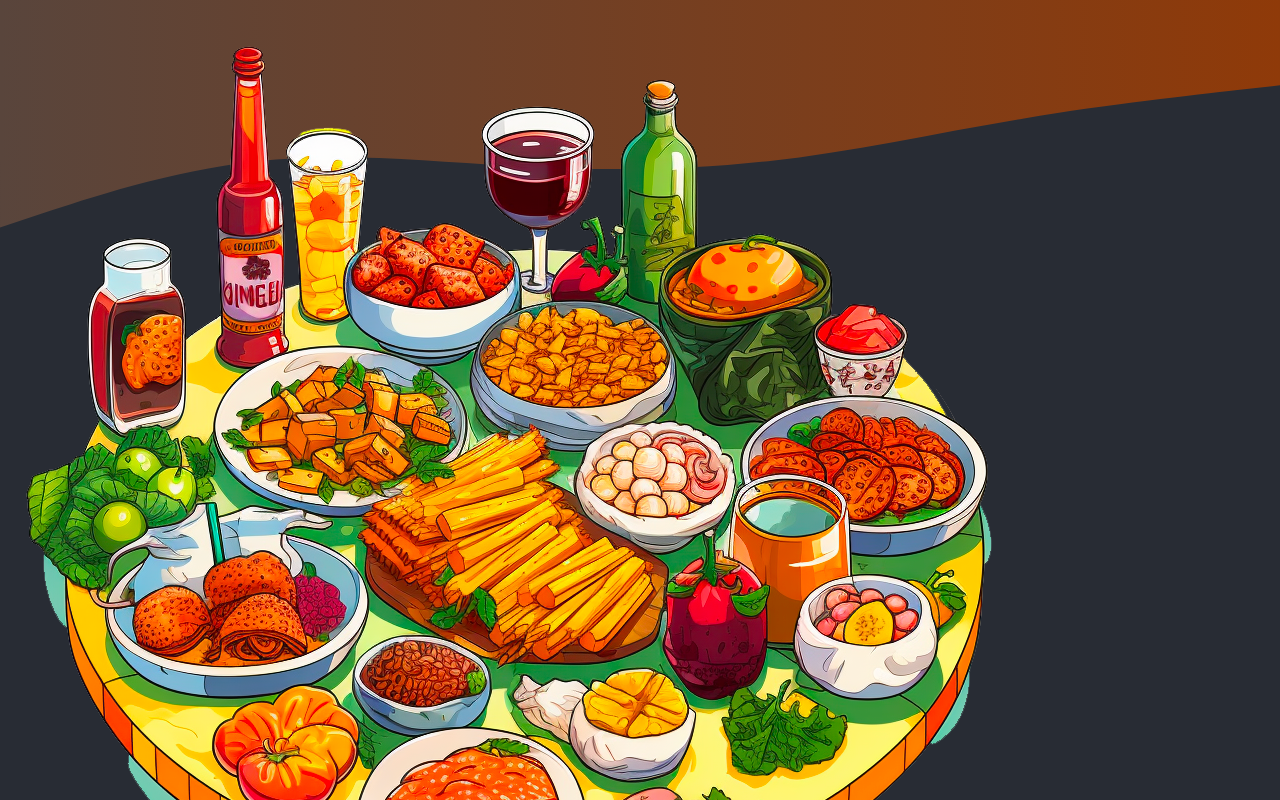
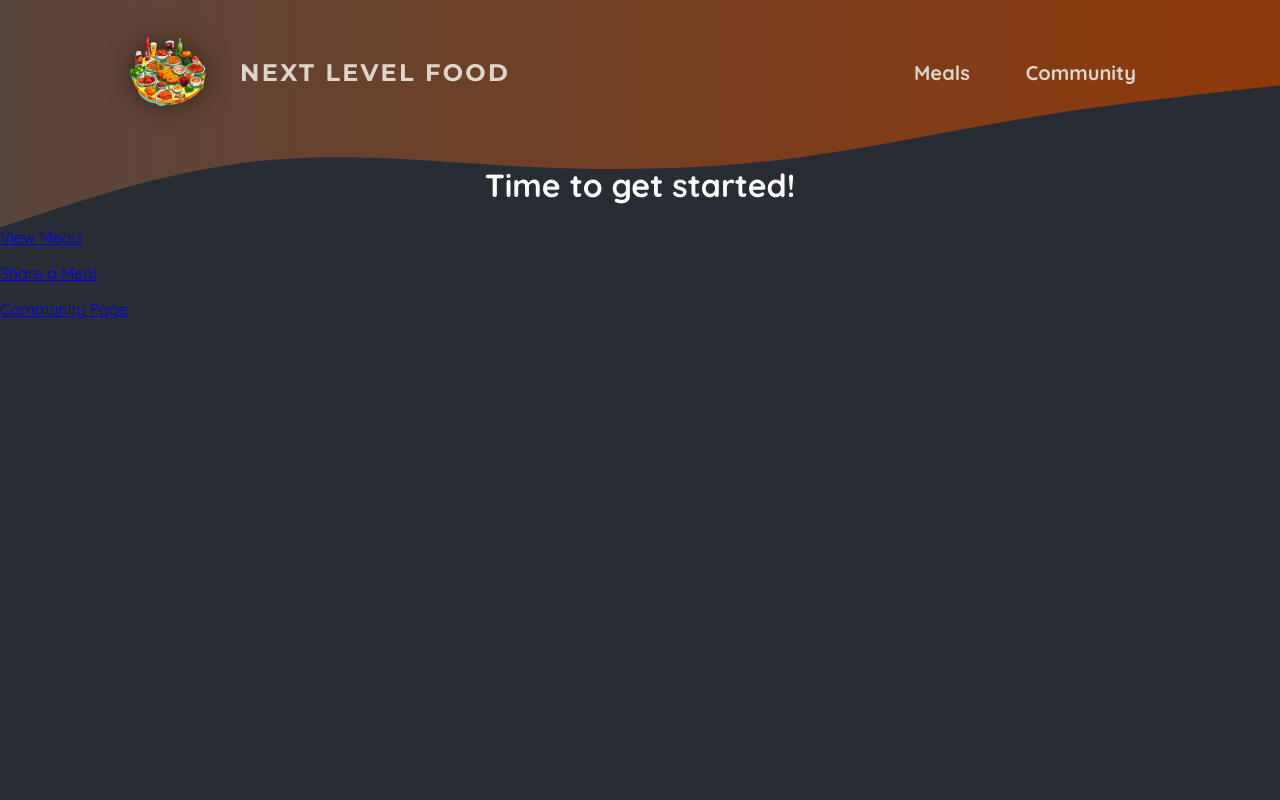
Before and after one commit to leepard1130/react-foodie, a Next.js app: page / in a window 1280 px wide. Shown: the top 800 px of the page. Built offline with nearby package versions, Linux system fonts and the light colour scheme.

Commit message:
adding main-header.css

```diff
--- a/app/components/main-header.js
+++ b/app/components/main-header.js
@@ -1,14 +1,15 @@
 import logoImage from '@/public/images/logo.png';
 import Link from 'next/link';
+import classes from './main-header.module.css'
 
 export default function MainHeader() {
     return(
-        <>
-            <Link href="/">
+        <header className={classes.header}>
+            <Link className={classes.logo} href="/">
                 <img src={logoImage.src} alt="Foodie Logo"/>
                 Next Level Food
             </Link>
-            <nav>
+            <nav className={classes.nav}>
                 <ul>
                     <li>
                         <Link href="/meals">Meals</Link>
@@ -18,6 +19,6 @@
                     </li>
                 </ul>
             </nav>
-        </>
+        </header>
     )
 }
--- /dev/null
+++ b/app/components/main-header.module.css
@@ -0,0 +1,67 @@
+.header {
+    display: flex;
+    justify-content: space-between;
+    align-items: center;
+    padding: 2rem 1rem;
+}
+
+@media (min-width: 768px) {
+.header {
+    padding: 2rem 10%;
+}
+}
+
+.nav ul {
+    list-style: none;
+    margin: 0;
+    padding: 0;
+    display: flex;
+    gap: 1.5rem;
+    /* font-family: 'Montserrat', sans-serif; */
+    font-size: 1.25rem;
+}
+
+.nav a {
+    text-decoration: none;
+    color: #ddd6cb;
+    font-weight: bold;
+    padding: 0.5rem 1rem;
+    border-radius: 0.5rem;
+}
+
+.nav a:hover,
+.nav a:active {
+    background: linear-gradient(90deg, #ff8a05, #f9b331);
+    background-clip: text;
+    -webkit-background-clip: text;
+    -webkit-text-fill-color: transparent;
+    text-shadow: 0 0 18px rgba(248, 190, 42, 0.8);
+}
+
+.active {
+    background: linear-gradient(90deg, #ff8a05, #f9b331);
+    background-clip: text;
+    -webkit-background-clip: text;
+    -webkit-text-fill-color: transparent;
+}
+
+.logo {
+    display: flex;
+    align-items: center;
+    justify-content: center;
+    gap: 2rem;
+    text-decoration: none;
+    color: #ddd6cb;
+    font-weight: bold;
+    font-family: 'Montserrat', sans-serif;
+    letter-spacing: 0.15rem;
+    text-transform: uppercase;
+    font-size: 1.5rem;
+}
+
+.logo img {
+    width: 5rem;
+    height: 5rem;
+    object-fit: contain;
+    filter: drop-shadow(0 0 0.75rem rgba(0, 0, 0, 0.5));
+}
```
